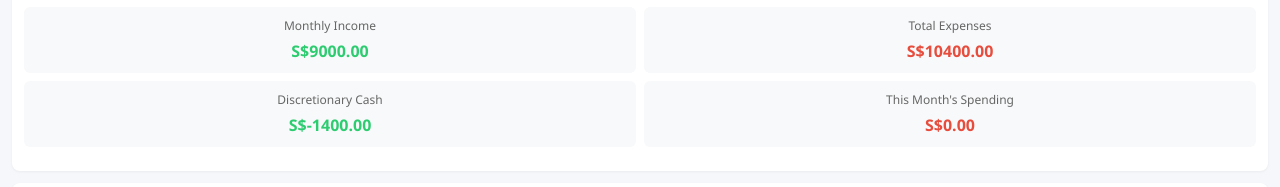
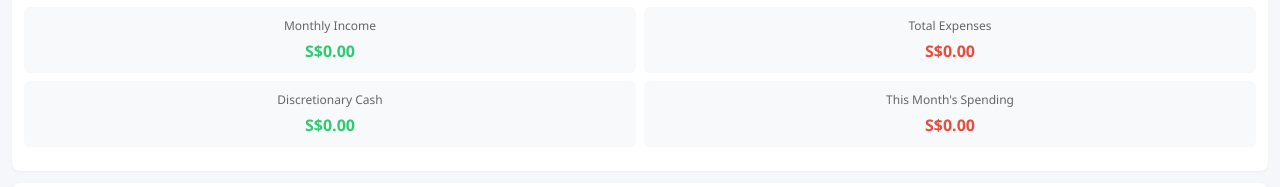
Before and after one commit to playpenaj/myfintrack, a plain HTML site: page index.html in a window 1280 px wide. Shown: the part 180-367 px from the top of the page. Drawn offline with nearby package versions, Linux system fonts and the light colour scheme.

Commit message:
Update index.html

```diff
--- a/index.html
+++ b/index.html
@@ -977,25 +977,34 @@
             }
         }
 
-        // Update financial summary
+        // Update financial summary - FIXED VERSION
         function updateFinancialSummary() {
-            // Calculate monthly income from income categories
-            const monthlyIncome = categories
-                .filter(c => c.type === 'income')
-                .reduce((sum, category) => sum + category.budget, 0);
+            // Calculate actual income from transactions (positive amounts)
+            const actualIncome = transactions
+                .filter(t => t.amount > 0)
+                .reduce((sum, t) => sum + t.amount, 0);
 
-            // Calculate total expenses from expense categories
-            const totalExpenses = categories
-                .filter(c => c.type !== 'income')
-                .reduce((sum, category) => sum + category.budget, 0);
+            // Calculate actual expenses from transactions (negative amounts)
+            const actualExpenses = transactions
+                .filter(t => t.amount < 0)
+                .reduce((sum, t) => sum + Math.abs(t.amount), 0);
 
-            // Calculate discretionary cash
-            const discretionaryCash = monthlyIncome - totalExpenses;
+            // Calculate discretionary cash (actual income - actual expenses)
+            const discretionaryCash = actualIncome - actualExpenses;
 
             // Update the DOM
-            document.getElementById('monthly-income').textContent = `S$${monthlyIncome.toFixed(2)}`;
-            document.getElementById('total-expenses').textContent = `S$${totalExpenses.toFixed(2)}`;
+            document.getElementById('monthly-income').textContent = `S$${actualIncome.toFixed(2)}`;
+            document.getElementById('total-expenses').textContent = `S$${actualExpenses.toFixed(2)}`;
             document.getElementById('discretionary-cash').textContent = `S$${discretionaryCash.toFixed(2)}`;
+
+            // Update colors based on values
+            const incomeElement = document.getElementById('monthly-income');
+            const expensesElement = document.getElementById('total-expenses');
+            const cashElement = document.getElementById('discretionary-cash');
+
+            incomeElement.className = 'value positive';
+            expensesElement.className = 'value negative';
+            cashElement.className = discretionaryCash >= 0 ? 'value positive' : 'value negative';
         }
 
         // Render transactions table
```
